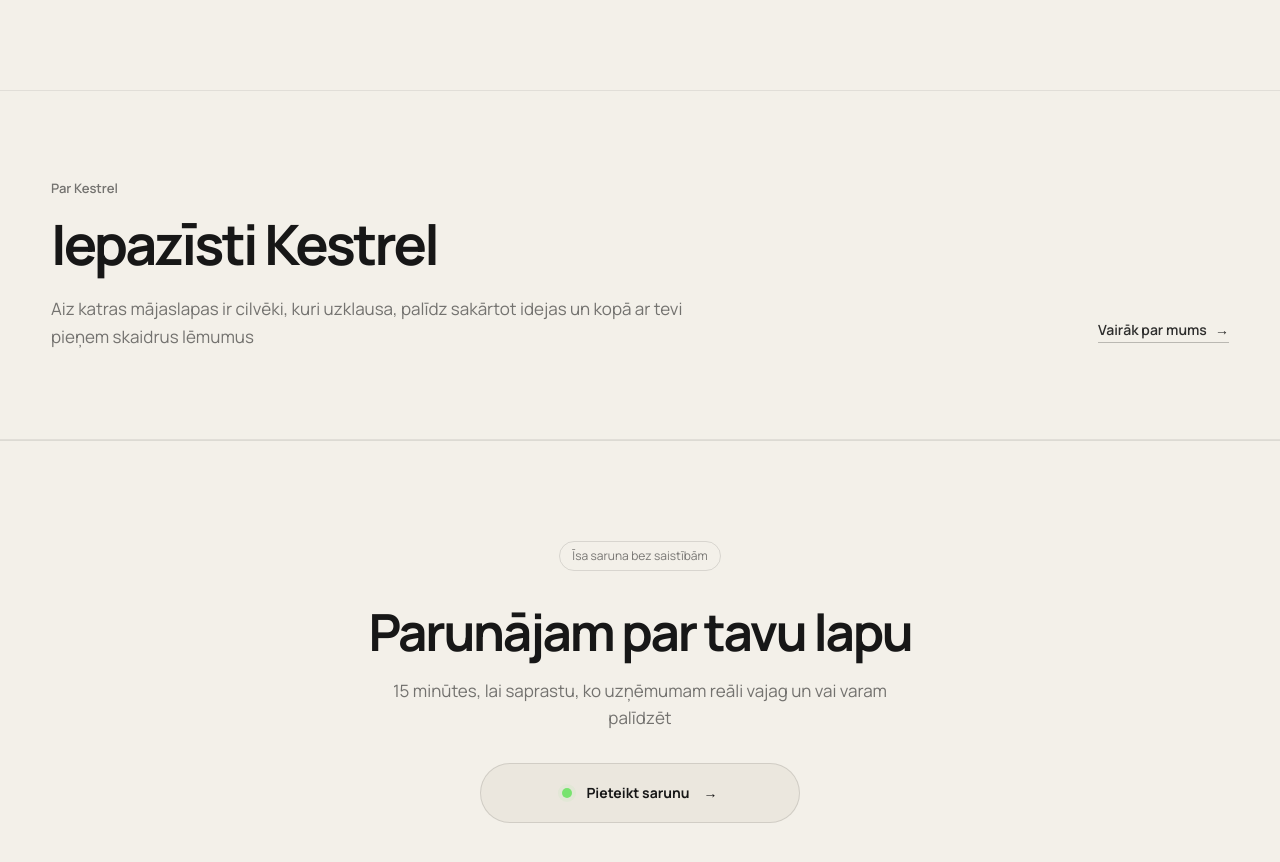
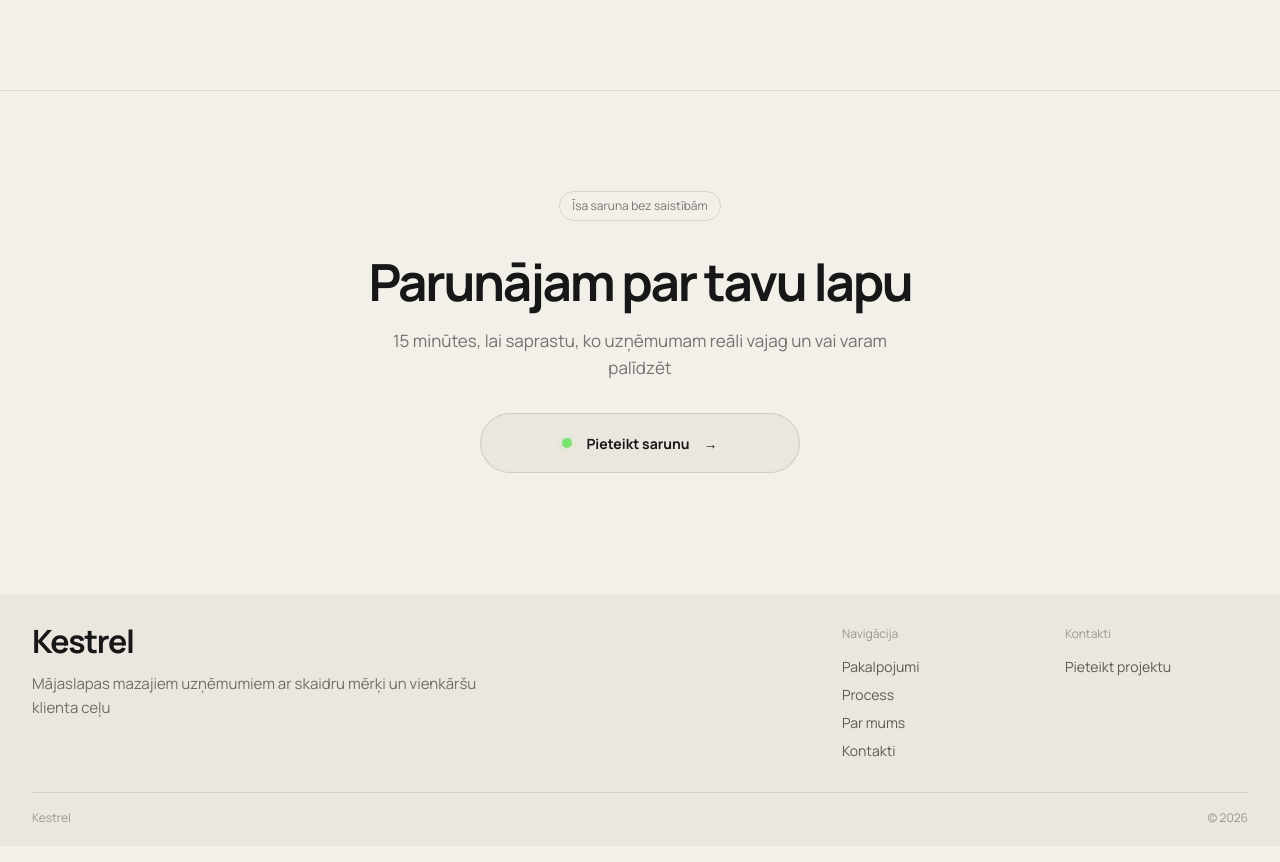
Before and after one commit to davisl24/WEBSITEAGENCY, a Next.js app: page / in a window 1280 px wide. Shown: the part 2835-3697 px from the top of the page. Built offline with nearby package versions, Linux system fonts and the light colour scheme.

Commit message:
refactor: remove redundant homepage About section

```diff
--- a/app/page.tsx
+++ b/app/page.tsx
@@ -136,25 +136,6 @@ export default function Home() {
 
       <ProcessFlow />
 
-      <section className="home-about-section" aria-labelledby="home-about-title">
-        <div className="home-about-inner">
-          <RevealOnView className="home-about-copy">
-            <p className="section-label">Par Kestrel</p>
-            <h2 id="home-about-title">Iepazīsti Kestrel</h2>
-            <p>
-              Aiz katras mājaslapas ir cilvēki, kuri uzklausa, palīdz sakārtot idejas
-              un kopā ar tevi pieņem skaidrus lēmumus
-            </p>
-          </RevealOnView>
-
-          <RevealOnView className="home-about-action" delay={120}>
-            <a className="text-link" href="/par-mums">
-              Vairāk par mums <span aria-hidden="true">→</span>
-            </a>
-          </RevealOnView>
-        </div>
-      </section>
-
       <section className="call-section" aria-labelledby="call-title">
         <div className="call-inner">
           <div className="call-kicker">Īsa saruna bez saistībām</div>
```
